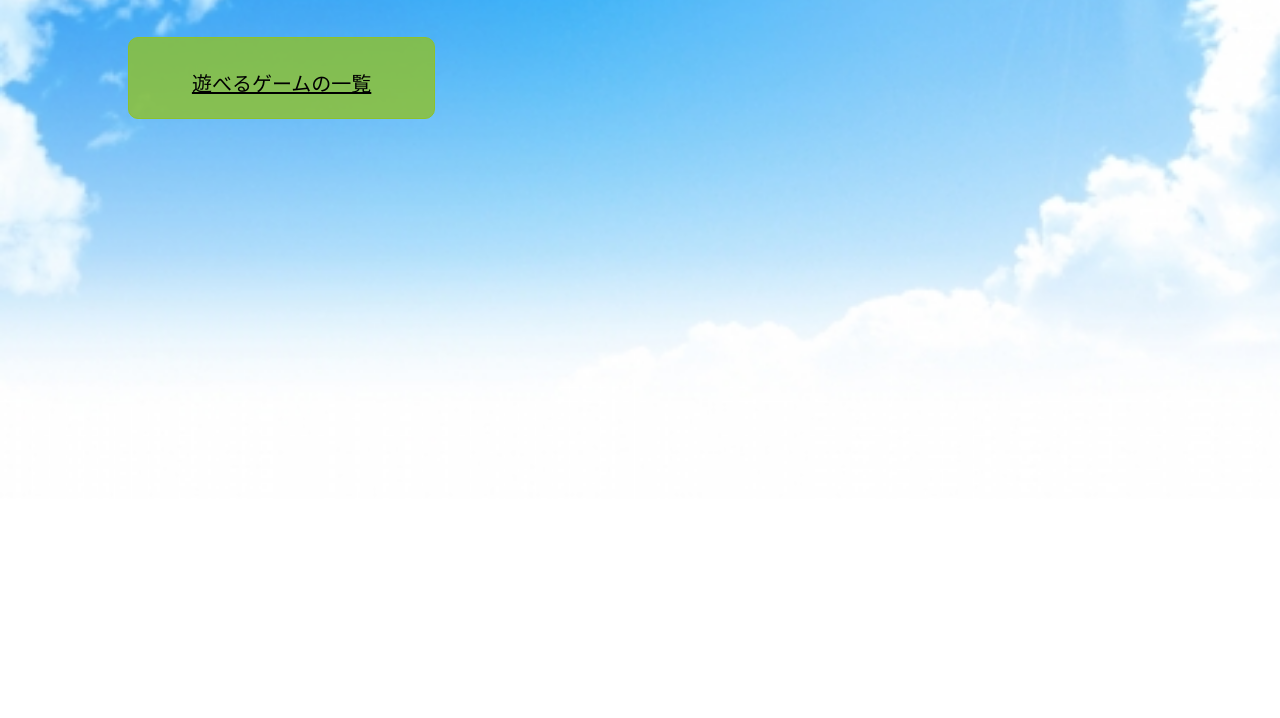
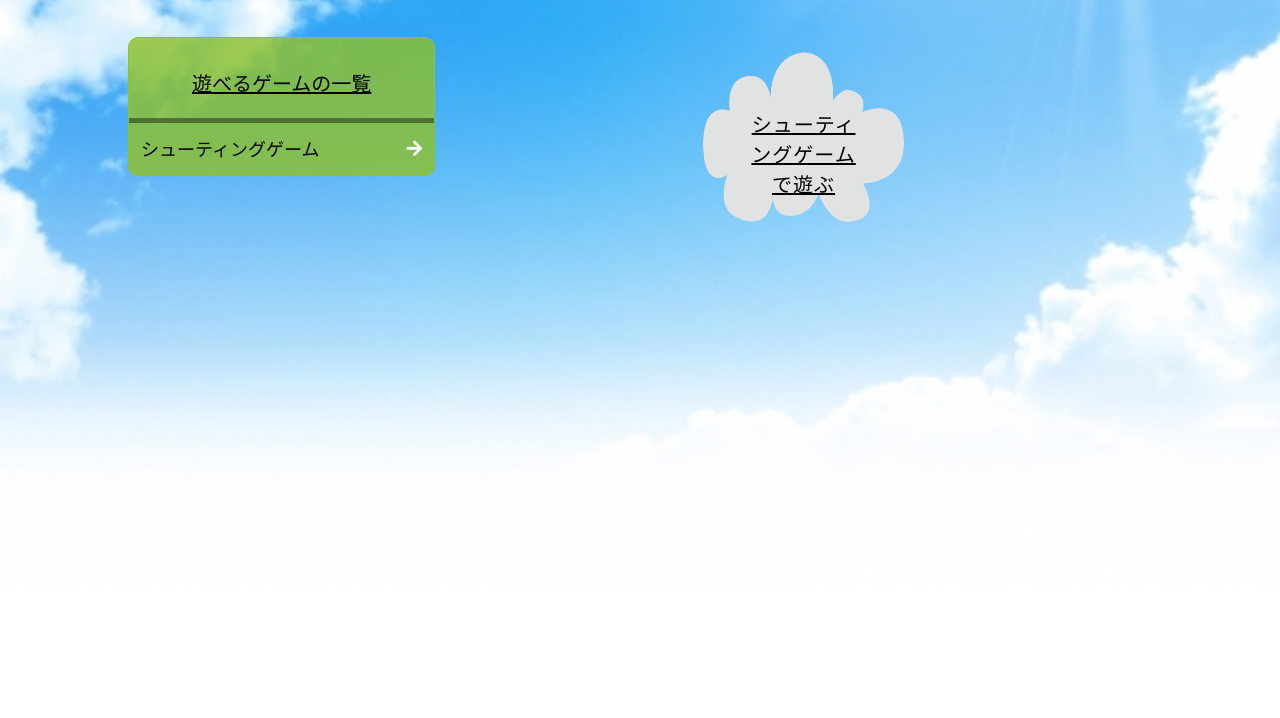
Before and after one commit to hiroki0104/enjoyGames, a plain HTML site: page index.html in a window 1280 px wide. Shown: the part 82-800 px from the top of the page. Drawn offline with Linux system fonts and the light colour scheme.

Commit message:
shotting_add

```diff
--- a/script.js
+++ b/script.js
@@ -1,7 +1,33 @@
-// const gameListEl = document.getElementById('geme-list');
-// const cloudEl = document.getElementById('cloud-link');
+const gameListEl = document.getElementById('game-list');
+const cloudEl = document.getElementById('cloud-link');
 
-// const gameList = [
-//   {title: "シューティングゲーム",
-//     url: ""}
-// ]
+const gameList = [
+  { title: 'シューティングゲーム', url: './js_game_practice/index.html' },
+];
+
+function createGameList() {
+  gameList.forEach((game) => {
+    const gameList = document.createElement('li');
+    gameList.innerHTML = `
+    <span>${game.title}</span><a href=${game.url}><i class="fas fa-arrow-right"></i></a>
+    `;
+
+    gameListEl.appendChild(gameList);
+  });
+}
+
+function createLink() {
+  gameList.forEach((game) => {
+    const linkList = document.createElement('a');
+    linkList.classList.add('cloud');
+    linkList.setAttribute('href', `${game.url}`);
+    linkList.innerHTML = `
+      <img src="./img/cloud.png" alt="雲" />
+      <span>${game.title}で遊ぶ</span>
+    `;
+    cloudEl.appendChild(linkList);
+  });
+}
+
+createGameList();
+createLink();
--- a/style.css
+++ b/style.css
@@ -106,7 +106,7 @@ h1 {
   top: 40%;
   left: 50%;
   transform: translateX(-50%);
-  font-size: 25px;
+  font-size: 20px;
   letter-spacing: 1px;
 }
 
@@ -152,6 +152,6 @@ h1 {
     padding-left: 0;
   }
   .cloud span {
-    font-size: 18px;
+    font-size: 16px;
   }
 }
```
